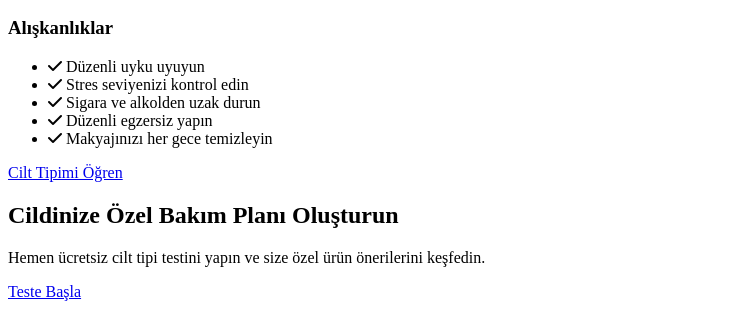
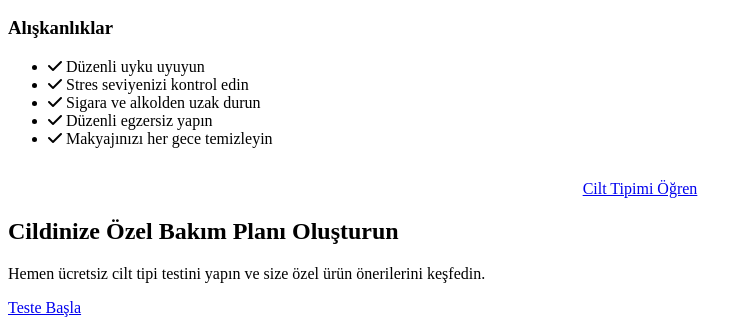
Before and after one commit to omerserrdar/FiveByte-Projesi, a website with bundled scripts: page dermatoloji-website/index.html in a window 1280 px wide. Shown: the part 1473-1792 px from the top of the page, without its empty margins (0-752 px from the left). Built offline with nearby package versions, Linux system fonts and the light colour scheme.

Commit message:
Update index.html
update

```diff
--- a/dermatoloji-website/index.html
+++ b/dermatoloji-website/index.html
@@ -179,9 +179,9 @@
                         </ul>
                     </div>
                 </div>
-                <div class="tips-cta">
-                    <a href="skintest.html" class="btn btn-primary">Cilt Tipimi Öğren</a>
-                </div>
+            </div>
+            <div style="text-align: center; margin-top: 2rem;">
+                <a href="skintest.html" class="btn btn-primary">Cilt Tipimi Öğren</a>
             </div>
         </div>
     </section>
```
